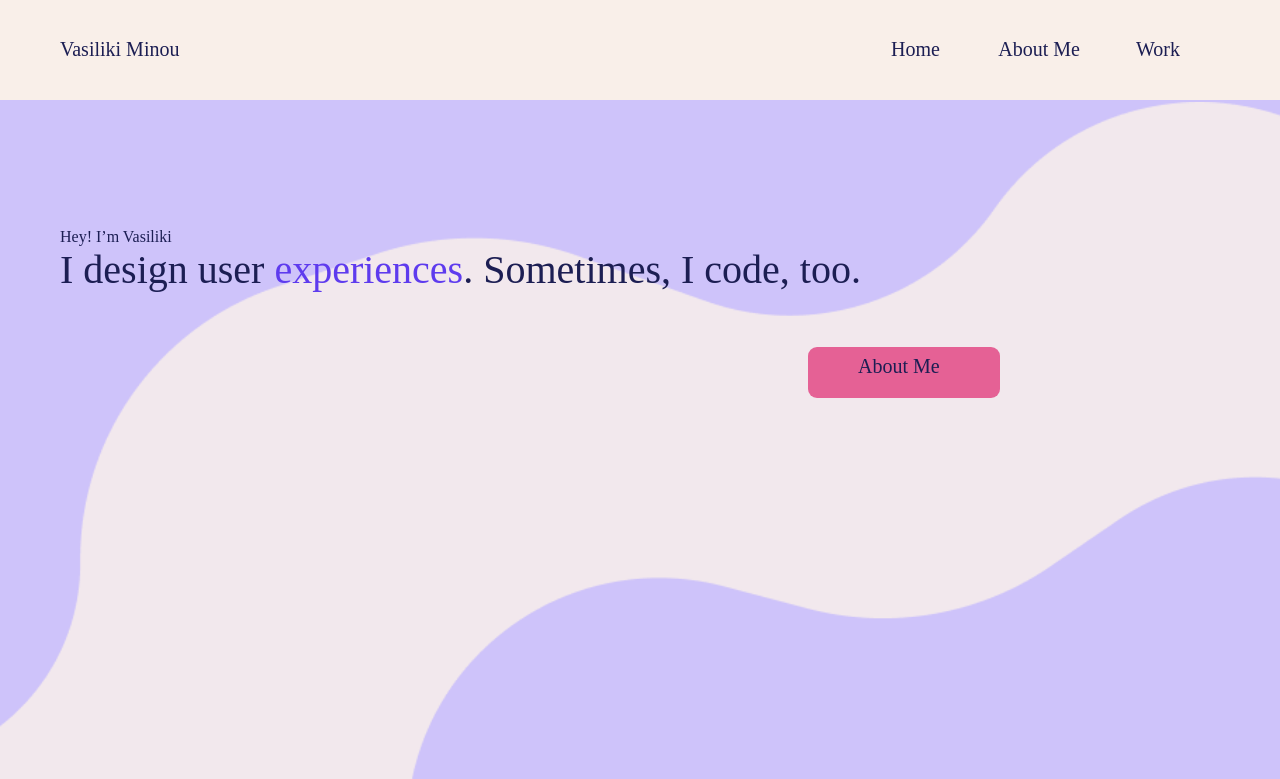
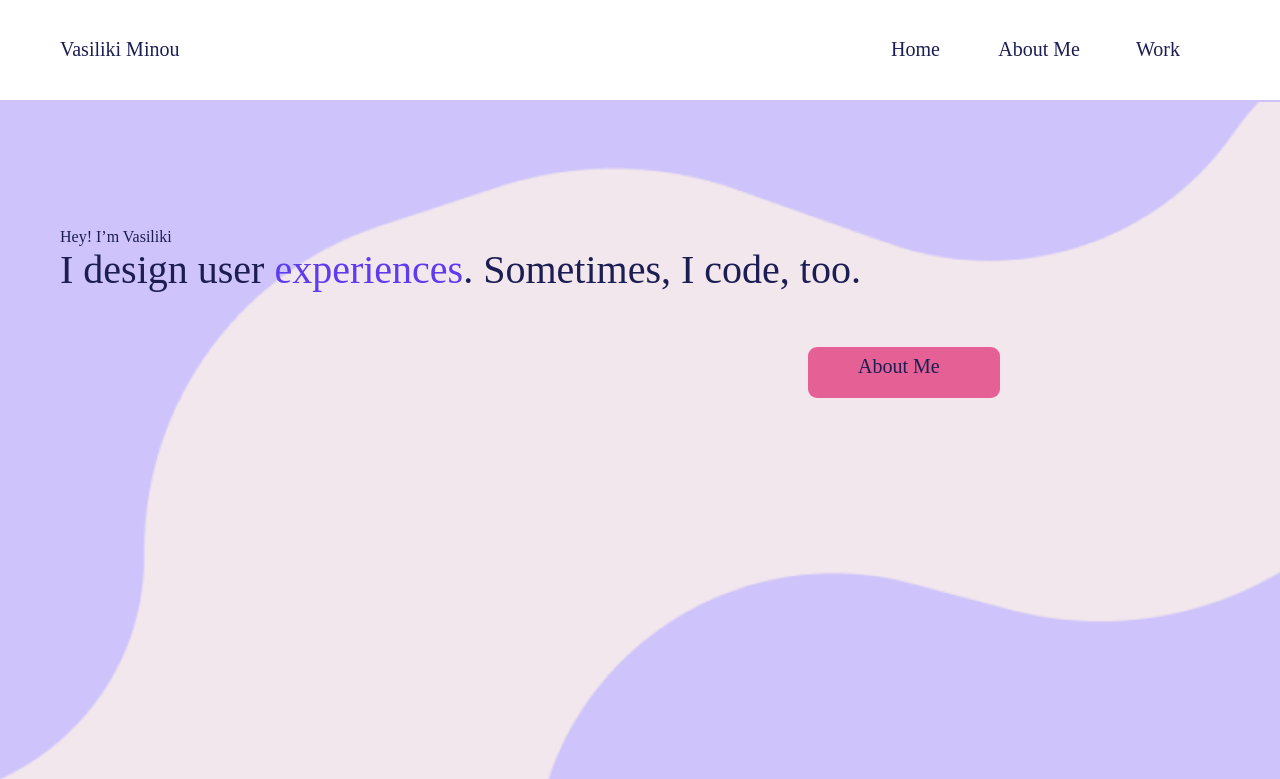
Before and after one commit to BessyHayls/my-portfolio, a Next.js app: page / in a window 1280 px wide. Shown: the top 779 px of the page. Built offline with nearby package versions, Linux system fonts and the light colour scheme; a web font is replaced by a local one.

Commit message:
Updated vector and colors

```diff
--- a/pages/components/landingPage.tsx
+++ b/pages/components/landingPage.tsx
@@ -30,7 +30,7 @@ const LandingPage: NextPage = () => {
   return (<>
     <div className={styles.landingPage}>
       <div className={styles.landingPageChild} />
-      <img className={styles.vector17} alt="" src="/vector-1-7@2x.png" />
+      <img className={styles.vector17} alt="" src="/vector-landing.png" />
       <div className={styles.heyImVasilikiContainer}>
         <p className={styles.heyImVasiliki}>
           <span>
--- a/pages/components/styles/appHeader.module.css
+++ b/pages/components/styles/appHeader.module.css
@@ -8,10 +8,8 @@
     font-size: var(--font-size-xl);
     color: var(--color-darkslateblue);
     font-family: var(--font-italiana);
-    background-color: var(--color-linen);
     z-index: 1000;
 }
-
 .vasilikiMinou {
     left: 60px;
 }
--- a/pages/global.css
+++ b/pages/global.css
@@ -21,11 +21,11 @@ body {
   --color-blueviolet: #5e3bee;
   --color-darkslateblue-100: #3a3d86;
   --color-darkslateblue-200: #1c1e53;
-  --color-blueviolet: #5e3bee;
   --color-linen: #f9efe9;
 
   /* Border radiuses */
   --br-lgi: 19px;
   --br-sm: 14px;
   --br-52xl: 71px;
+  --br-4xs: 9px;
 }
```
Also changed, not shown: public/vector-landing.png (added).
